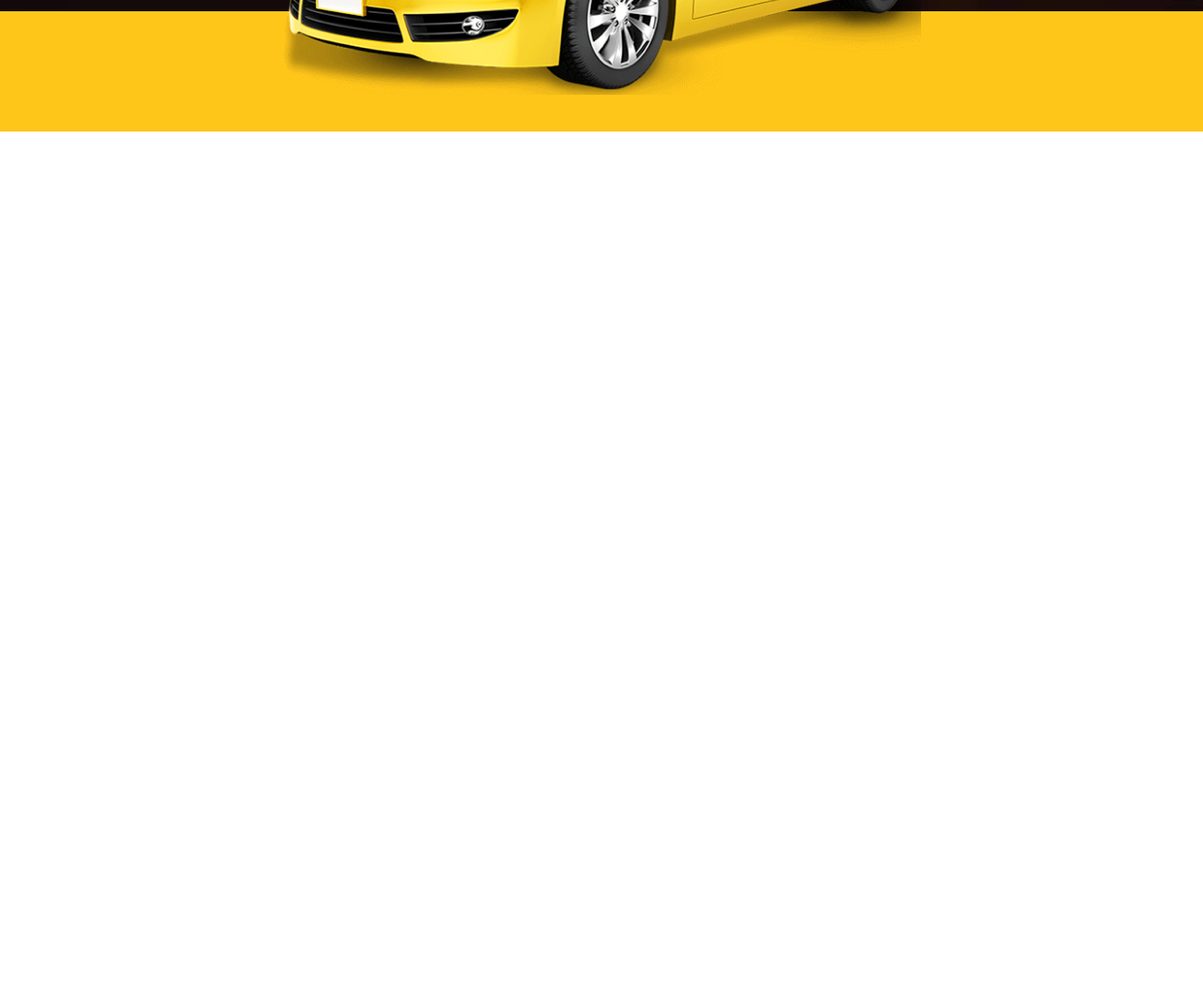
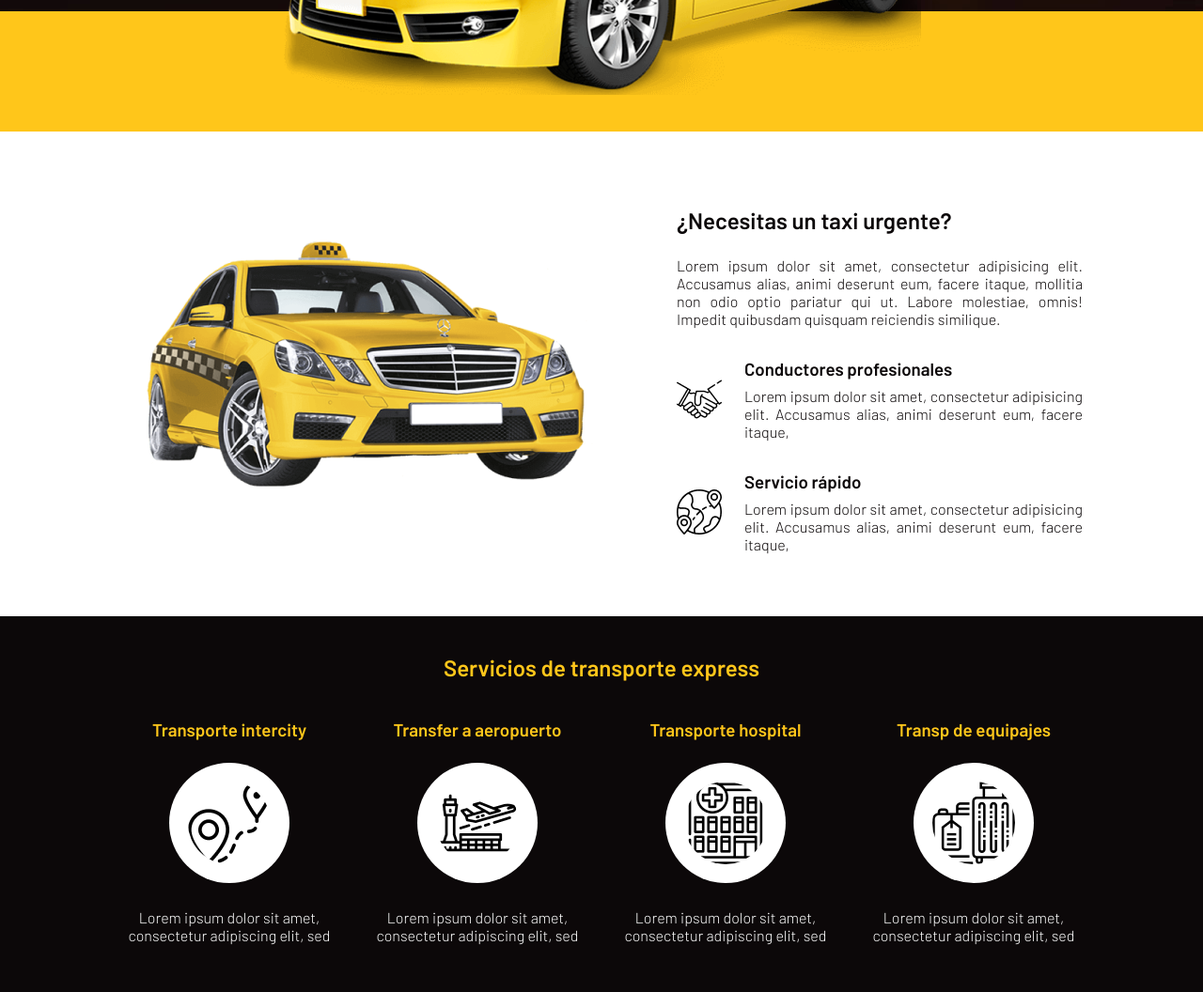
Before and after one commit to exegeses/maquetador-avz-62518, a plain HTML site: page clase4/index.html in a window 1280 px wide. Shown: the part 500-1556 px from the top of the page at 94% size. Before the commit the page ends 800 px from the top, so only its background shows below. Drawn offline with Linux system fonts and the light colour scheme.

Commit message:
material secciones info + servicios

```diff
--- a/clase4/css/estilos.css
+++ b/clase4/css/estilos.css
@@ -78,3 +78,73 @@ header{
                 margin: 12px 0px 40px 0px;
                 display: inline-block; /* para que acepte margin */
             }
+
+/* main */
+
+#info{
+    width: 1024px;
+    margin: 64px auto 0px auto;
+    height: 388px;
+    display: flex;
+    /* justify-content: space-between;*/
+}
+    #info article{
+        /*width: 460px;*/
+        margin-left: 52px;
+        padding: 16px 0px 0px 24px;
+    }
+        #info article p{
+            text-align: justify;
+        }
+        #info article h2{
+            margin-bottom: 24px;
+        }
+        #info article div{
+            background-repeat: no-repeat;
+            background-position: 0 center;
+            margin-top: 32px;
+            padding-left: calc(48px + 24px);
+        }
+        #info article div:nth-child(odd){
+            background-image: url(../imgs/handshake.png);
+        }
+        #info article div:nth-child(even){
+            background-image: url(../imgs/world.png);
+        }
+        #info article div h3{
+            margin-bottom: 8px;
+        }
+
+/* servicios */
+#servicios{
+   padding-top: 40px;
+   height: 400px;
+   margin-top: 64px;
+   background-color: #0C0809;
+}
+    #servicios div{
+        width: 1024px;
+        margin: auto;
+        display: flex;
+        flex-wrap: wrap;
+        justify-content: space-between;
+        color: #fff;
+        text-align: center;
+    }
+        #servicios h2{
+            color: #FFC61A;
+            width: 100%;
+        }
+        #servicios article{
+            width: 232px;
+            margin-top: 40px;
+        }
+        #servicios article h3{
+            color: #FFC61A;
+        }
+        #servicios article img{
+            background-color: #fff;
+            border-radius: 50%;
+            padding: 20px;
+            margin: 24px 0px;
+        }
--- a/clase4/index.html
+++ b/clase4/index.html
@@ -37,6 +37,51 @@
         </div>
 
     </header>
+    <main>
+        <section id="info">
+            <img src="imgs/taxi-info.png" alt="Taxi">
+            <article>
+                <h2>¿Necesitas un taxi urgente?</h2>
+                <p>
+                    Lorem ipsum dolor sit amet, consectetur adipisicing elit. Accusamus alias, animi deserunt eum, facere itaque, mollitia non odio optio pariatur qui ut. Labore molestiae, omnis! Impedit quibusdam quisquam reiciendis similique.
+                </p>
+                <div>
+                    <h3>Conductores profesionales</h3>
+                    <p>Lorem ipsum dolor sit amet, consectetur adipisicing elit. Accusamus alias, animi deserunt eum, facere itaque, </p>
+                </div>
+                <div>
+                    <h3>Servicio rápido</h3>
+                    <p>Lorem ipsum dolor sit amet, consectetur adipisicing elit. Accusamus alias, animi deserunt eum, facere itaque, </p>
+                </div>
+            </article>
+        </section>
+
+        <section id="servicios">
+            <div>
+                <h2>Servicios de transporte express</h2>
+                <article>
+                    <h3>Transporte intercity</h3>
+                    <img src="imgs/intercity.png" alt="int">
+                    <p>Lorem ipsum dolor sit amet, consectetur adipiscing elit, sed </p>
+                </article>
+                <article>
+                    <h3>Transfer a aeropuerto</h3>
+                    <img src="imgs/airport.png" alt="air">
+                    <p>Lorem ipsum dolor sit amet, consectetur adipiscing elit, sed </p>
+                </article>
+                <article>
+                    <h3>Transporte hospital</h3>
+                    <img src="imgs/hospital.png" alt="hos">
+                    <p>Lorem ipsum dolor sit amet, consectetur adipiscing elit, sed </p>
+                </article>
+                <article>
+                    <h3>Transp de equipajes</h3>
+                    <img src="imgs/baggage.png" alt="bag">
+                    <p>Lorem ipsum dolor sit amet, consectetur adipiscing elit, sed </p>
+                </article>
+            </div>
+        </section>
+    </main>
 
 </body>
 </html>
```
Also changed, not shown: clase4/imgs/airport.png (added), clase4/imgs/baggage.png (added), clase4/imgs/handshake.png (added), clase4/imgs/hospital.png (added), clase4/imgs/intercity.png (added), clase4/imgs/taxi-info.png (added), clase4/imgs/world.png (added).
